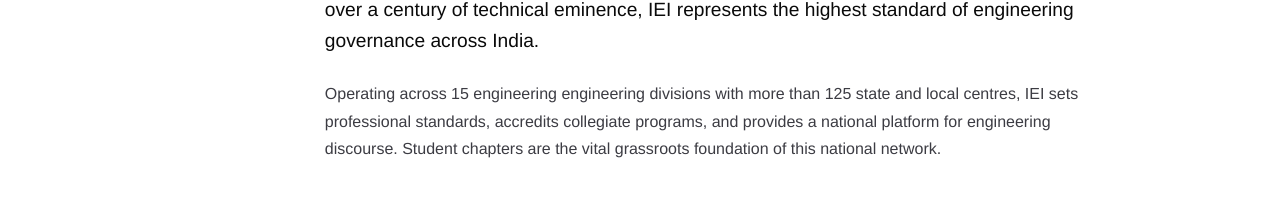
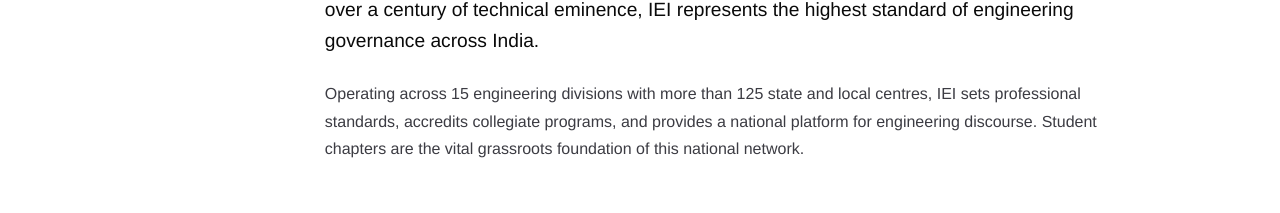
Before and after one commit to LuxShar007/IEI, a Next.js app: page /about in a window 1280 px wide. Shown: the part 646-859 px from the top of the page. Built offline with nearby package versions, Linux system fonts and the light colour scheme; no server answers.

Commit message:
fix(about): remove duplicate text and synchronize editorial statement strip

```diff
--- a/src/app/about/about.module.css
+++ b/src/app/about/about.module.css
@@ -217,4 +217,5 @@
     align-items: baseline;
     gap: var(--space-3);
   }
+
 }
--- a/src/app/about/page.tsx
+++ b/src/app/about/page.tsx
@@ -47,7 +47,7 @@
                 of technical eminence, IEI represents the highest standard of engineering governance across India.
               </p>
               <p className={styles.bodyPara}>
-                Operating across 15 engineering engineering divisions with more than 125 state and local centres,
+                Operating across 15 engineering divisions with more than 125 state and local centres,
                 IEI sets professional standards, accredits collegiate programs, and provides a national platform
                 for engineering discourse. Student chapters are the vital grassroots foundation of this national network.
               </p>
```
